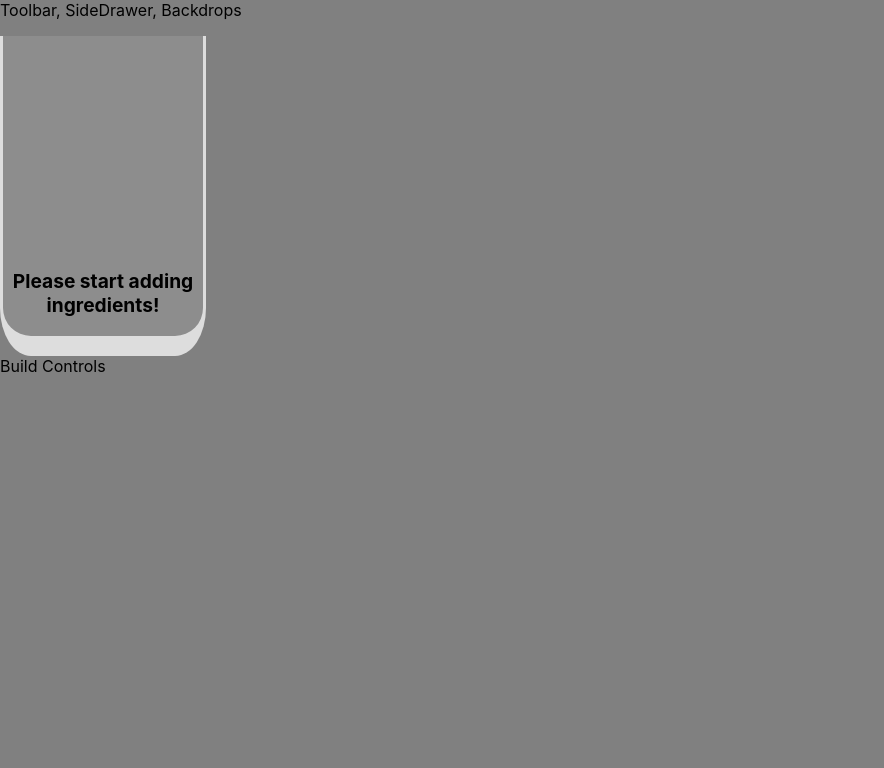
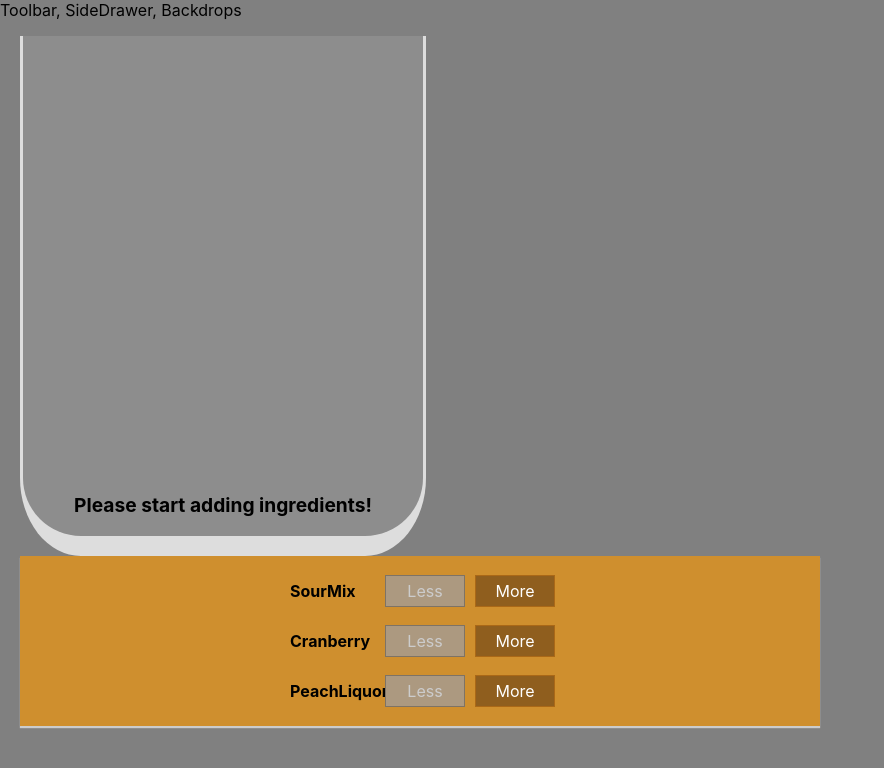
Before and after one commit to kwonhygge/cocktail_maker, a React (Create React App) app: page / in a window 1280 px wide. Shown: the top 768 px of the page, without its empty margins (0-884 px from the left). Built offline with nearby package versions, Linux system fonts and the light colour scheme.

Commit message:
Connect build controls and ingredient

```diff
--- /dev/null
+++ b/src/components/Cocktail/BuildControls/BuildControl/BuildControl.js
@@ -0,0 +1,12 @@
+import React from "react";
+import styles from "./BuildControl.module.css"
+
+const buildControl=(props)=>(
+    <div className={styles.BuildControl}>
+        <div className={styles.Label}>{props.label}</div>
+        <button className={styles.Less} onClick={props.removed} disabled={props.disabled}>Less</button>
+        <button className={styles.More} onClick={props.added}>More</button>
+    </div>
+)
+
+export default buildControl;
--- /dev/null
+++ b/src/components/Cocktail/BuildControls/BuildControl/BuildControl.module.css
@@ -0,0 +1,58 @@
+
+.BuildControl{
+    display: flex;
+    justify-content: space-between;
+    align-items: center;
+    margin: 5px 0;
+}
+
+.BuildControl button{
+    display: block;
+    font: inherit;
+    padding: 5px;
+    margin: 0 5px;
+    width: 80px;
+    border: 1px solid #aa6817;
+    cursor: pointer;
+    outline: none;
+}
+
+
+.BuildControl button:disabled {
+    background-color: #AC9980;
+    border: 1px solid #7E7365;
+    color: #ccc;
+    cursor: default;
+}
+
+.BuildControl button:hover:disabled {
+    background-color: #AC9980;
+    color: #ccc;
+    cursor: not-allowed;
+}
+
+.Label {
+    padding: 10px;
+    font-weight: bold;
+    width: 80px;
+}
+
+.BuildControl .Less {
+    background-color: #D39952;
+    color: white;
+}
+
+.BuildControl .More {
+    background-color: #8F5E1E;
+    color: white;
+}
+
+.BuildControl .Less:hover, .BuildControl .Less:active {
+    background-color: #DAA972;
+    color: white;
+}
+
+.BuildControl .More:hover,.BuildControl .More:active {
+    background-color: #99703F;
+    color: white;
+}
--- /dev/null
+++ b/src/components/Cocktail/BuildControls/BuildControls.js
@@ -0,0 +1,26 @@
+import React from "react";
+import styles from "./BuildControls.module.css"
+import BuildControl from "./BuildControl/BuildControl";
+
+const controls = [
+    { label: "SourMix", type: "sourmix" },
+    { label: "Cranberry", type: "cranberry" },
+    { label: "PeachLiquor", type: "peachliquor" }
+]
+
+
+const buildControls = (props) => (
+    <div className={styles.BuildControls}>
+        {controls.map(ctrl=>(
+            <BuildControl
+            key={ctrl.label}
+            label={ctrl.label}
+            added={()=>props.ingredientAdded(ctrl.type)}
+            removed={()=>props.ingredientRemoved(ctrl.type)}
+            disabled={props.disabled[ctrl.type]}
+             />
+        ))}
+    </div>
+);
+
+export default buildControls;
--- /dev/null
+++ b/src/components/Cocktail/BuildControls/BuildControls.module.css
@@ -0,0 +1,10 @@
+.BuildControls{
+    width: 100%;
+    background-color: #CF8F2E;
+    display: flex;
+    flex-flow: column;
+    align-items: center;
+    box-shadow: 0 2px 1px #ccc;
+    margin: auto;
+    padding: 10px 0;
+}
--- a/src/components/Cocktail/Cocktail.module.css
+++ b/src/components/Cocktail/Cocktail.module.css
@@ -1,5 +1,5 @@
 .Cocktail{
-    width: 200px;
+    width: 300px;
     height: 300px;
     margin: auto;
     overflow: scroll;
@@ -15,3 +15,24 @@
     background: rgba(255,255,255,.1);
     border-radius: 0% 0% 15% 15%;
 }
+
+@media(min-width: 500px) and (min-height: 400px){
+    .Cocktail{
+        width: 300px;
+        height: 330px;
+    }
+}
+
+@media(min-width: 500px) and (min-height: 401px){
+    .Cocktail{
+        width: 320px;
+        height: 350px;
+    }
+}
+
+@media(min-width: 1000px) and (min-height: 700px){
+    .Cocktail{
+        width: 400px;
+        height: 500px;
+    }
+}
--- a/src/components/Layout/Layout.module.css
+++ b/src/components/Layout/Layout.module.css
@@ -1,5 +1,6 @@
 .Content{
-    margin-top: 16px;
+    margin: 16px 20px;
+    width: 800px;
 }
 body{
     background-color: gray;
--- a/src/containers/CocktailBuilder/CocktailBuilder.js
+++ b/src/containers/CocktailBuilder/CocktailBuilder.js
@@ -1,5 +1,6 @@
 import React,{Component} from "react";
 import Cocktail from "../../components/Cocktail/Cocktail"
+import BuildControls from "../../components/Cocktail/BuildControls/BuildControls"
 
 class CocktailBuilder extends Component{
     state={
@@ -10,11 +11,47 @@ class CocktailBuilder extends Component{
         }
     }
 
+    addIngredientHandler = type => {
+        const updatedIngredients = {...this.state.ingredients};
+        updatedIngredients[type] = updatedIngredients[type]+1;
+
+        this.setState((prevState,props)=>{
+            return {
+                ingredients: updatedIngredients
+            }
+        })
+    }
+
+    removeIngredientHandler = type => {
+        if(this.state.ingredients[type]<=0){
+            return;
+        }
+        const updatedIngredients = {...this.state.ingredients};
+        updatedIngredients[type] = updatedIngredients[type]-1;
+
+        this.setState((prevState,props)=>{
+            return{
+                ingredients: updatedIngredients
+            }
+        })
+
+    }
+
     render(){
+        const disabledInfo={
+            ...this.state.ingredients
+        }
+        for(let key in disabledInfo){
+            disabledInfo[key]= disabledInfo[key]<=0
+        }
         return(
             <>
                 <Cocktail ingredients={this.state.ingredients}/>
-                <div>Build Controls</div>
+                <BuildControls
+                ingredientAdded={this.addIngredientHandler}
+                ingredientRemoved={this.removeIngredientHandler}
+                disabled={disabledInfo}
+                />
             </>
         )
     }
```
